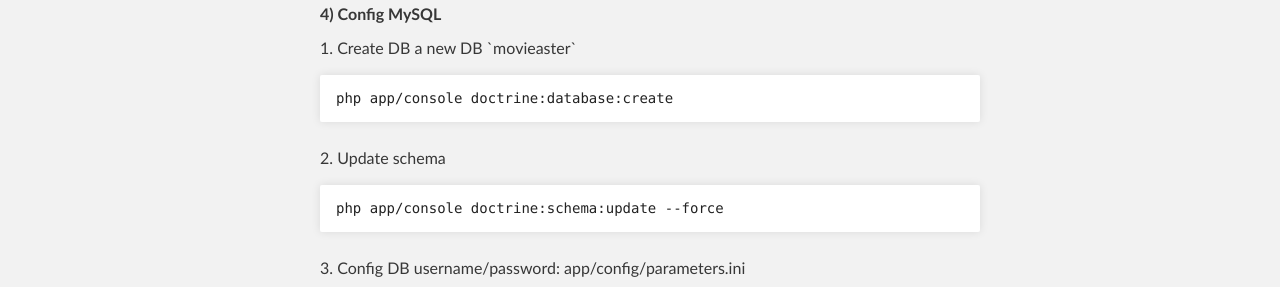
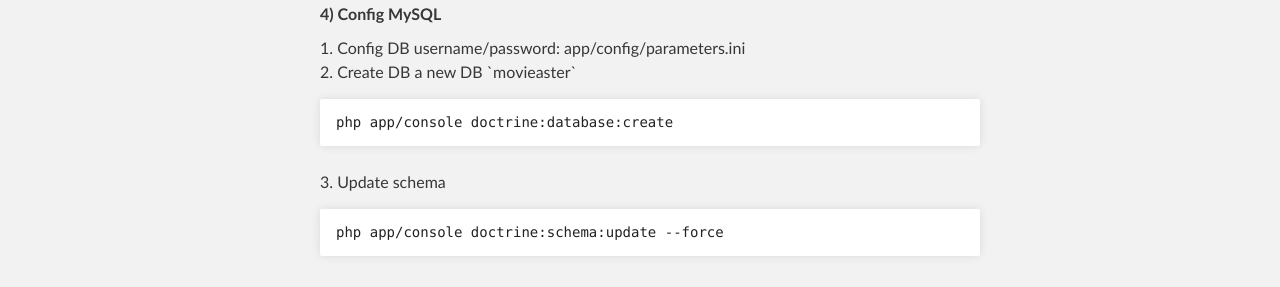
Before and after one commit to movieaster/movieaster.github.com, a plain HTML site: page index.html in a window 1280 px wide. Shown: the part 2852-3139 px from the top of the page. Drawn offline with nearby package versions, Linux system fonts and the light colour scheme; some icons are missing.

Commit message:
install db setup

```diff
--- a/index.html
+++ b/index.html
@@ -107,11 +107,11 @@
 
                 <strong>4) Config MySQL</strong>
                 <p>
-                1. Create DB a new DB `movieaster`<br>
+	        1. Config DB username/password: app/config/parameters.ini<br>
+                2. Create DB a new DB `movieaster`<br>
                 <pre><code>php app/console doctrine:database:create</code></pre><br>
-	        2. Update schema<br>
-	        <p><pre><code>php app/console doctrine:schema:update --force</code></pre><br>
-	        3. Config DB username/password: app/config/parameters.ini
+	        3. Update schema<br>
+	        <p><pre><code>php app/console doctrine:schema:update --force</code></pre>
                 </p>
       </section>
     </div>
```
